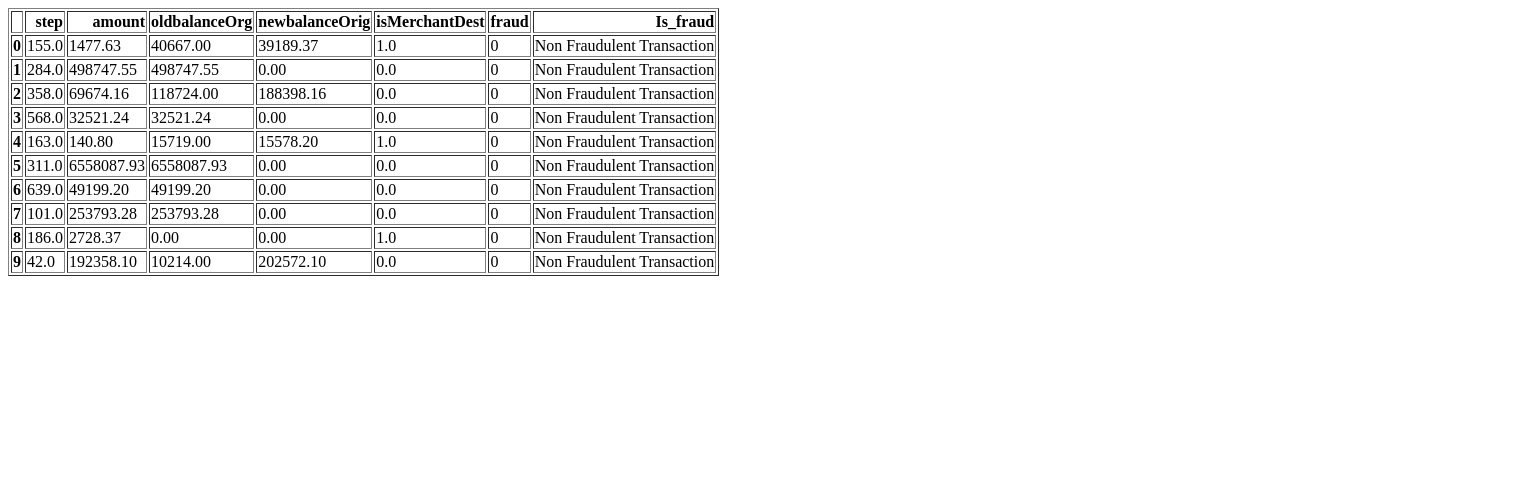
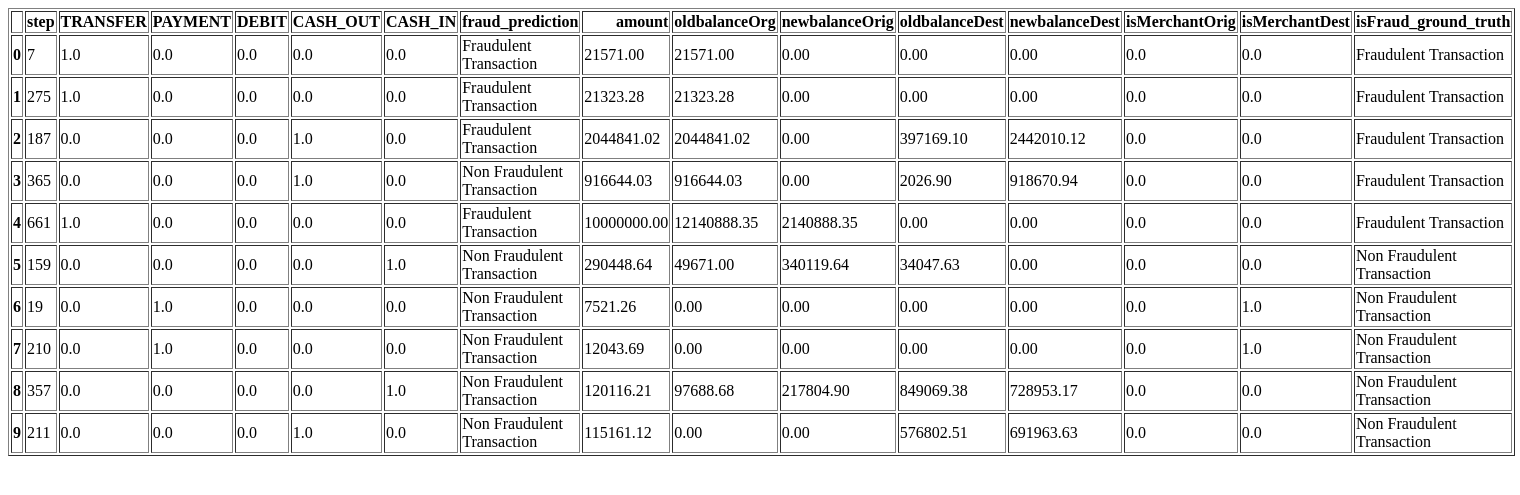
Before and after one commit to gMorshed/fraudDetection, a Django app: template ml_final_project/templates/index.html in a window 1520 px wide. Shown: the top 495 px of the page. Run offline with Django 3.2, Linux system fonts and the light colour scheme; the template is opened without the code that fills it, so the values that code supplies are empty.

Commit message:
random forest all feature with test transection with ground truth

```diff
--- a/ml_final_project/templates/index.html
+++ b/ml_final_project/templates/index.html
@@ -3,113 +3,201 @@
     <tr style="text-align: right;">
       <th></th>
       <th>step</th>
+      <th>TRANSFER</th>
+      <th>PAYMENT</th>
+      <th>DEBIT</th>
+      <th>CASH_OUT</th>
+      <th>CASH_IN</th>
+      <th>fraud_prediction</th>
       <th>amount</th>
       <th>oldbalanceOrg</th>
       <th>newbalanceOrig</th>
+      <th>oldbalanceDest</th>
+      <th>newbalanceDest</th>
+      <th>isMerchantOrig</th>
       <th>isMerchantDest</th>
-      <th>fraud</th>
-      <th>Is_fraud</th>
+      <th>isFraud_ground_truth</th>
     </tr>
   </thead>
   <tbody>
     <tr>
       <th>0</th>
-      <td>155.0</td>
-      <td>1477.63</td>
-      <td>40667.00</td>
-      <td>39189.37</td>
+      <td>7</td>
       <td>1.0</td>
-      <td>0</td>
-      <td>Non Fraudulent Transaction</td>
+      <td>0.0</td>
+      <td>0.0</td>
+      <td>0.0</td>
+      <td>0.0</td>
+      <td>Fraudulent Transaction</td>
+      <td>21571.00</td>
+      <td>21571.00</td>
+      <td>0.00</td>
+      <td>0.00</td>
+      <td>0.00</td>
+      <td>0.0</td>
+      <td>0.0</td>
+      <td>Fraudulent Transaction</td>
     </tr>
     <tr>
       <th>1</th>
-      <td>284.0</td>
-      <td>498747.55</td>
-      <td>498747.55</td>
+      <td>275</td>
+      <td>1.0</td>
+      <td>0.0</td>
+      <td>0.0</td>
+      <td>0.0</td>
+      <td>0.0</td>
+      <td>Fraudulent Transaction</td>
+      <td>21323.28</td>
+      <td>21323.28</td>
+      <td>0.00</td>
+      <td>0.00</td>
       <td>0.00</td>
       <td>0.0</td>
-      <td>0</td>
-      <td>Non Fraudulent Transaction</td>
+      <td>0.0</td>
+      <td>Fraudulent Transaction</td>
     </tr>
     <tr>
       <th>2</th>
-      <td>358.0</td>
-      <td>69674.16</td>
-      <td>118724.00</td>
-      <td>188398.16</td>
+      <td>187</td>
       <td>0.0</td>
-      <td>0</td>
-      <td>Non Fraudulent Transaction</td>
+      <td>0.0</td>
+      <td>0.0</td>
+      <td>1.0</td>
+      <td>0.0</td>
+      <td>Fraudulent Transaction</td>
+      <td>2044841.02</td>
+      <td>2044841.02</td>
+      <td>0.00</td>
+      <td>397169.10</td>
+      <td>2442010.12</td>
+      <td>0.0</td>
+      <td>0.0</td>
+      <td>Fraudulent Transaction</td>
     </tr>
     <tr>
       <th>3</th>
-      <td>568.0</td>
-      <td>32521.24</td>
-      <td>32521.24</td>
+      <td>365</td>
+      <td>0.0</td>
+      <td>0.0</td>
+      <td>0.0</td>
+      <td>1.0</td>
+      <td>0.0</td>
+      <td>Non Fraudulent Transaction</td>
+      <td>916644.03</td>
+      <td>916644.03</td>
       <td>0.00</td>
+      <td>2026.90</td>
+      <td>918670.94</td>
       <td>0.0</td>
-      <td>0</td>
-      <td>Non Fraudulent Transaction</td>
+      <td>0.0</td>
+      <td>Fraudulent Transaction</td>
     </tr>
     <tr>
       <th>4</th>
-      <td>163.0</td>
-      <td>140.80</td>
-      <td>15719.00</td>
-      <td>15578.20</td>
+      <td>661</td>
       <td>1.0</td>
-      <td>0</td>
-      <td>Non Fraudulent Transaction</td>
+      <td>0.0</td>
+      <td>0.0</td>
+      <td>0.0</td>
+      <td>0.0</td>
+      <td>Fraudulent Transaction</td>
+      <td>10000000.00</td>
+      <td>12140888.35</td>
+      <td>2140888.35</td>
+      <td>0.00</td>
+      <td>0.00</td>
+      <td>0.0</td>
+      <td>0.0</td>
+      <td>Fraudulent Transaction</td>
     </tr>
     <tr>
       <th>5</th>
-      <td>311.0</td>
-      <td>6558087.93</td>
-      <td>6558087.93</td>
+      <td>159</td>
+      <td>0.0</td>
+      <td>0.0</td>
+      <td>0.0</td>
+      <td>0.0</td>
+      <td>1.0</td>
+      <td>Non Fraudulent Transaction</td>
+      <td>290448.64</td>
+      <td>49671.00</td>
+      <td>340119.64</td>
+      <td>34047.63</td>
       <td>0.00</td>
       <td>0.0</td>
-      <td>0</td>
+      <td>0.0</td>
       <td>Non Fraudulent Transaction</td>
     </tr>
     <tr>
       <th>6</th>
-      <td>639.0</td>
-      <td>49199.20</td>
-      <td>49199.20</td>
+      <td>19</td>
+      <td>0.0</td>
+      <td>1.0</td>
+      <td>0.0</td>
+      <td>0.0</td>
+      <td>0.0</td>
+      <td>Non Fraudulent Transaction</td>
+      <td>7521.26</td>
+      <td>0.00</td>
+      <td>0.00</td>
+      <td>0.00</td>
       <td>0.00</td>
       <td>0.0</td>
-      <td>0</td>
+      <td>1.0</td>
       <td>Non Fraudulent Transaction</td>
     </tr>
     <tr>
       <th>7</th>
-      <td>101.0</td>
-      <td>253793.28</td>
-      <td>253793.28</td>
+      <td>210</td>
+      <td>0.0</td>
+      <td>1.0</td>
+      <td>0.0</td>
+      <td>0.0</td>
+      <td>0.0</td>
+      <td>Non Fraudulent Transaction</td>
+      <td>12043.69</td>
+      <td>0.00</td>
+      <td>0.00</td>
+      <td>0.00</td>
       <td>0.00</td>
       <td>0.0</td>
-      <td>0</td>
+      <td>1.0</td>
       <td>Non Fraudulent Transaction</td>
     </tr>
     <tr>
       <th>8</th>
-      <td>186.0</td>
-      <td>2728.37</td>
-      <td>0.00</td>
-      <td>0.00</td>
+      <td>357</td>
+      <td>0.0</td>
+      <td>0.0</td>
+      <td>0.0</td>
+      <td>0.0</td>
       <td>1.0</td>
-      <td>0</td>
+      <td>Non Fraudulent Transaction</td>
+      <td>120116.21</td>
+      <td>97688.68</td>
+      <td>217804.90</td>
+      <td>849069.38</td>
+      <td>728953.17</td>
+      <td>0.0</td>
+      <td>0.0</td>
       <td>Non Fraudulent Transaction</td>
     </tr>
     <tr>
       <th>9</th>
-      <td>42.0</td>
-      <td>192358.10</td>
-      <td>10214.00</td>
-      <td>202572.10</td>
+      <td>211</td>
       <td>0.0</td>
-      <td>0</td>
+      <td>0.0</td>
+      <td>0.0</td>
+      <td>1.0</td>
+      <td>0.0</td>
+      <td>Non Fraudulent Transaction</td>
+      <td>115161.12</td>
+      <td>0.00</td>
+      <td>0.00</td>
+      <td>576802.51</td>
+      <td>691963.63</td>
+      <td>0.0</td>
+      <td>0.0</td>
       <td>Non Fraudulent Transaction</td>
     </tr>
   </tbody>
```
Also changed, not shown: ml_final_project/detect_fraud/views.py (+9 -5 lines), transection_to_test_w_ground_truth.csv (added, +11 -0 lines), 1 other file.
